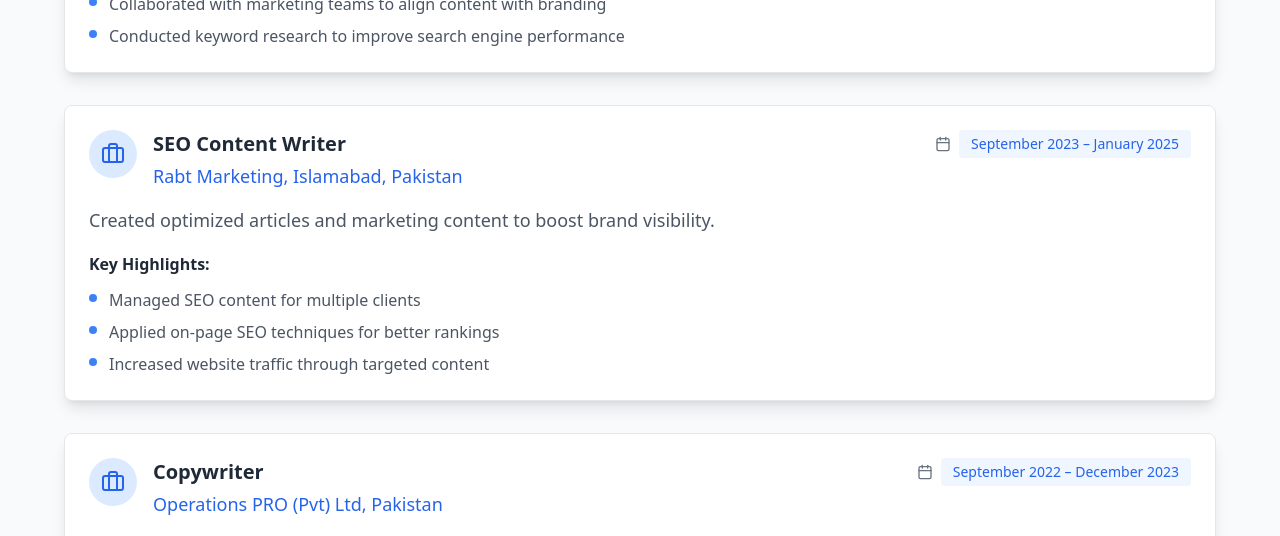
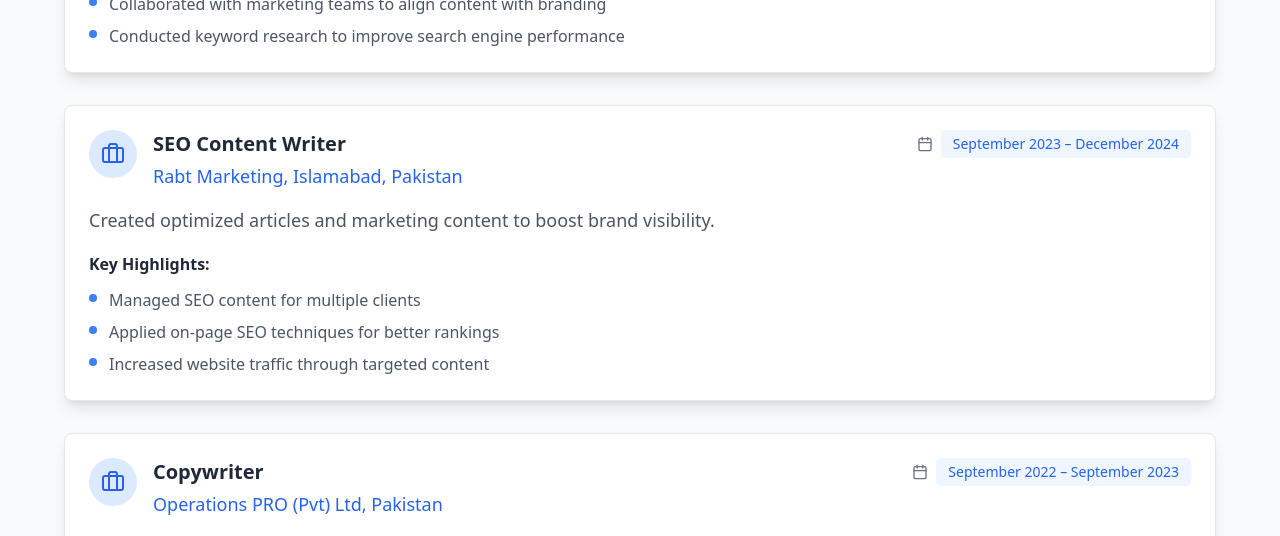
Before and after one commit to HifzaAkhter/zains-portfolio, a React (Vite) app: page / in a window 1280 px wide. Shown: the part 3760-4296 px from the top of the page. Built offline with nearby package versions, Linux system fonts and the light colour scheme.

Commit message:
Update portfolioss files

```diff
--- a/src/components/Experience.tsx
+++ b/src/components/Experience.tsx
@@ -21,7 +21,7 @@ const Experience = () => {
       type: "work",
       title: "SEO Content Writer",
       company: "Rabt Marketing, Islamabad, Pakistan",
-      period: "September 2023 – January 2025",
+      period: "September 2023 – December 2024",
       description:
         "Created optimized articles and marketing content to boost brand visibility.",
       achievements: [
@@ -34,7 +34,7 @@ const Experience = () => {
       type: "work",
       title: "Copywriter",
       company: "Operations PRO (Pvt) Ltd, Pakistan",
-      period: "September 2022 – December 2023",
+      period: "September 2022 – September 2023",
       description:
         "Crafted compelling copy for advertisements, campaigns, and branding.",
       achievements: [
```
